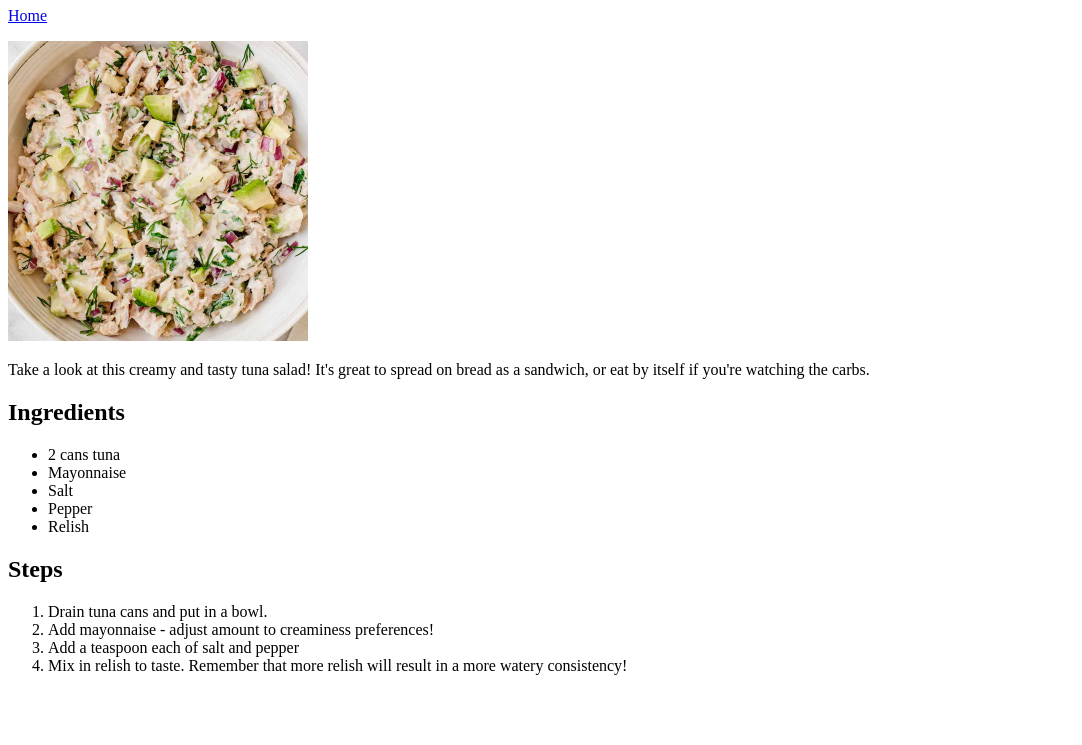
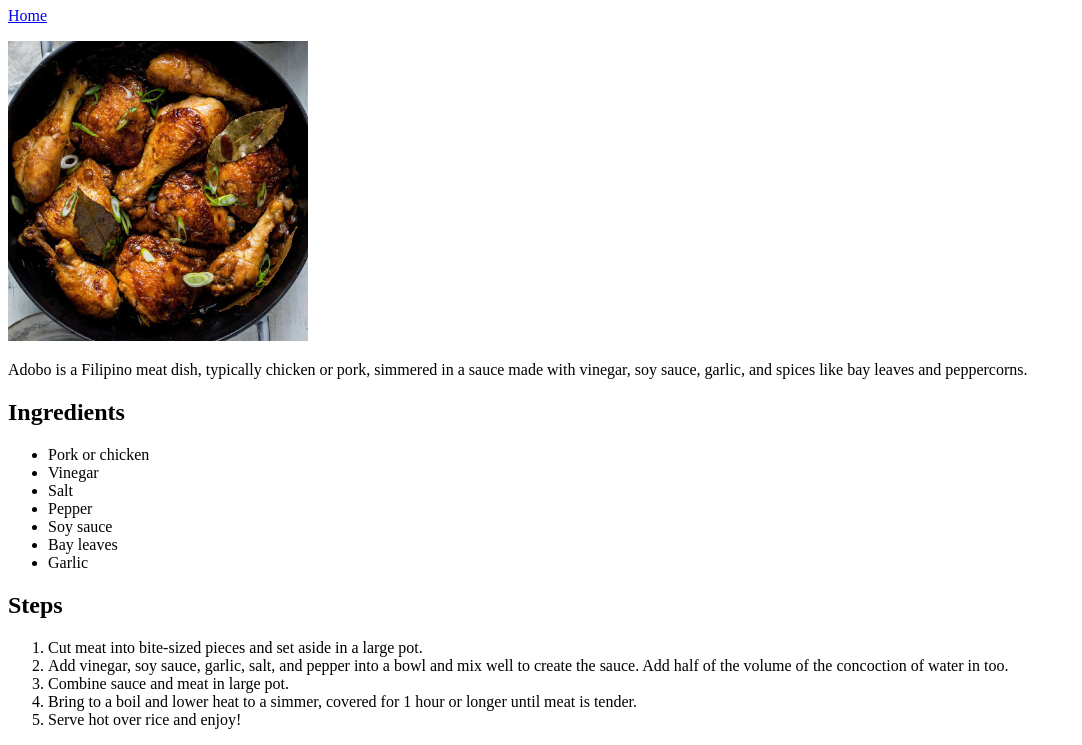
Before and after one commit to kriskristyano/odin-recipes2, a plain HTML site: page adobo.html in a window 1280 px wide. Shown: the part 73-818 px from the top of the page, without its empty margins (0-1082 px from the left). Drawn offline with Linux system fonts and the light colour scheme.

Commit message:
Update contents of adobo recipe
Content was previously copied from Tuna Salad page resulting in
incorrect information for an adobo recipe.

```diff
--- a/adobo.html
+++ b/adobo.html
@@ -6,32 +6,34 @@
     </head>
 
     <body>
-        <h1>Tuna Salad</h1>
+        <h1>Adobo</h1>
         <a href="index.html">Home</a>
         <p>
-            <img src="img/tuna-salad-recipe-card.jpg" alt="Creamy Tasty Tuna Salad" width="300">
+            <img src="./img/adobo.jpg" alt="Peppery and saucy pork Adobo" width="300">
         </p>
 
-        <p>
-            Take a look at this creamy and tasty tuna salad! It's great to spread on bread as a sandwich,
-            or eat by itself if you're watching the carbs.
+        <p> <!--Recipe description-->
+            Adobo is a Filipino meat dish, typically chicken or pork, simmered in a sauce made with vinegar, soy sauce, garlic, and spices like bay leaves and peppercorns.
         </p>
 
         <h2>Ingredients</h2>
         <ul>
-            <li>2 cans tuna</li>
-            <li>Mayonnaise</li>
+            <li>Pork or chicken</li>
+            <li>Vinegar</li>
             <li>Salt</li>
             <li>Pepper</li>
-            <li>Relish</li>
+            <li>Soy sauce</li>
+            <li>Bay leaves</li>
+            <li>Garlic</li>
         </ul>
 
         <h2>Steps</h2>
         <ol>
-            <li>Drain tuna cans and put in a bowl.</li>
-            <li>Add mayonnaise - adjust amount to creaminess preferences!</li>
-            <li>Add a teaspoon each of salt and pepper</li>
-            <li>Mix in relish to taste. Remember that more relish will result in a more watery consistency!</li>
+            <li>Cut meat into bite-sized pieces and set aside in a large pot.</li>
+            <li>Add vinegar, soy sauce, garlic, salt, and pepper into a bowl and mix well to create the sauce. Add half of the volume of the concoction of water in too.</li>
+            <li>Combine sauce and meat in large pot.</li>
+            <li>Bring to a boil and lower heat to a simmer, covered for 1 hour or longer until meat is tender.</li>
+            <li>Serve hot over rice and enjoy!</li>
         </ol>
     </body>
 </html>
```
Also changed, not shown: img/adobo.jpg (added).
